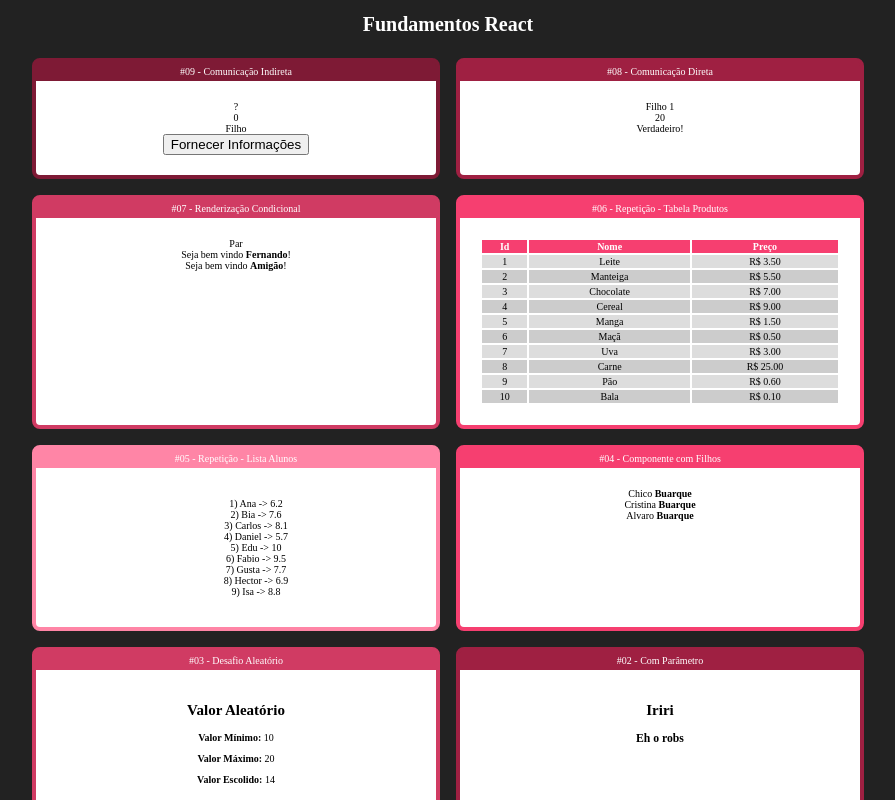
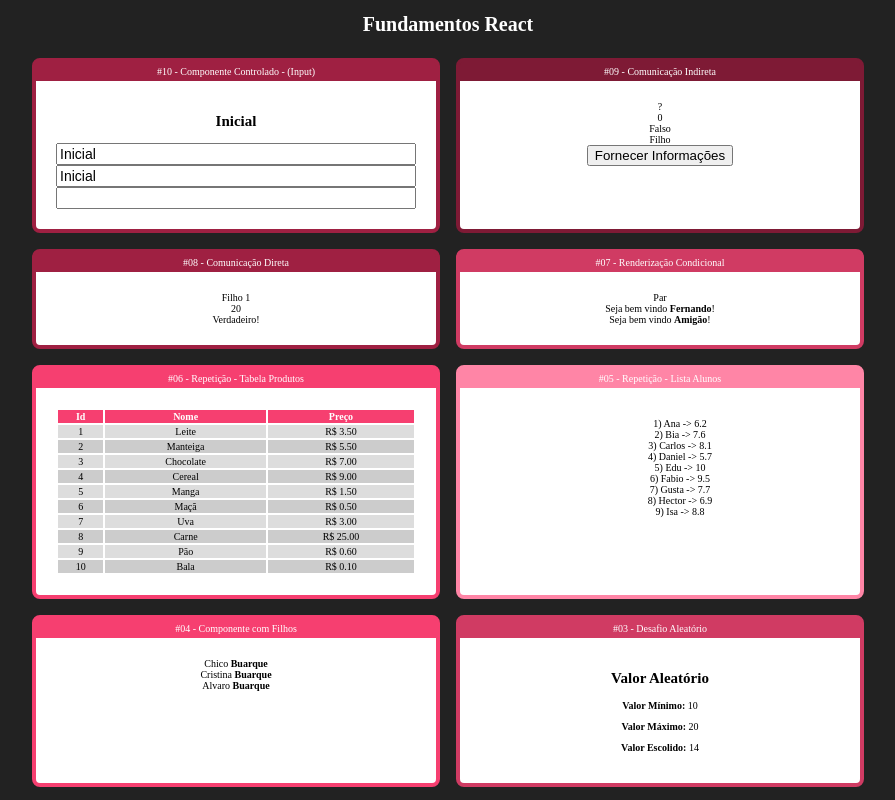
Before and after one commit to DisistiNao/Fundamentos-React, a React (Create React App) app: page / in a window 1280 px wide. Shown: the top 800 px of the page, without its empty margins (192-1087 px from the left). Built offline with nearby package versions, Linux system fonts and the light colour scheme.

Commit message:
Comp com Estado e Controlado

```diff
--- a/src/App.jsx
+++ b/src/App.jsx
@@ -1,6 +1,7 @@
 import "./App.css"
 import React from 'react'
 
+import Input from "./components/formulario/Input"
 import IndiretaPai from "./components/comunicacao/IndiretaPai"
 import DiretaPai from "./components/comunicacao/DiretaPai"
 import UsuarioInfo from "./components/condicional/UsuarioInfo"
@@ -18,6 +19,9 @@ export default () => (
     <div className="app">
         <h1>Fundamentos React</h1>
         <div className="cards">
+            <Card titulo="#10 - Componente Controlado - (Input)" color="#9f2042">
+                <Input />
+            </Card>
             <Card titulo="#09 - Comunicação Indireta" color="#7e1a35">
                 <IndiretaPai />
             </Card>
--- a/src/components/comunicacao/IndiretaFilho.jsx
+++ b/src/components/comunicacao/IndiretaFilho.jsx
@@ -1,12 +1,15 @@
 import React from "react"
 
 export default (props) => {
+    const gerarIdade = (min, max) => parseInt(Math.random() * (max - min)) + min
+    const gerarNerd = () => Math.random() > 0.5
+
     return (
         <div>
             <div>Filho</div>
             <button onClick={
                 function (e) {
-                    props.quandoClicar("João", 53, true)
+                    props.quandoClicar("João", gerarIdade(50, 70), gerarNerd())
                 }
             }>
                 Fornecer Informações
--- a/src/components/comunicacao/IndiretaPai.jsx
+++ b/src/components/comunicacao/IndiretaPai.jsx
@@ -1,17 +1,17 @@
-import React from "react"
+import React, {useState} from "react"
 import IndiretaFilho from "./IndiretaFilho"
 
 export default (props) => {
-    let nome = '?'
-    let idade = 0
-    let nerd = false
+    const [nome, setNome] = useState("?")
+    const [idade, setIdade] = useState(0)
+    const [nerd, setNerd] = useState(false)
 
-    function fornecerInformaçoes(nomeParametro, idadeParametro, nerdParametro) {
-        nome = nomeParametro
-        idade = idadeParametro
-        nerd = nerdParametro
+    function fornecerInformaçoes(nome, idade, nerd) {
+        setNome(nome)
+        setIdade(idade)
+        setNerd(nerd)
 
-        console.log(nome, idade, nerd)
+        // console.log(nome, idade, nerd)
     }
 
     return (
@@ -19,7 +19,7 @@ export default (props) => {
             <div>
                 <div>{nome}</div>
                 <div>{idade}</div>
-                <div>{nerd}</div>
+                <div>{nerd ? "Verdadeiro" : "Falso"}</div>
             </div>
             <IndiretaFilho quandoClicar={fornecerInformaçoes}/>
         </div>
--- /dev/null
+++ b/src/components/formulario/Input.css
@@ -0,0 +1,8 @@
+.Input {
+    display: flex;
+    flex-direction: column;
+}
+
+.Input input {
+    font-size: 1.4rem;
+}
--- /dev/null
+++ b/src/components/formulario/Input.jsx
@@ -0,0 +1,19 @@
+import "./Input.css"
+import React, {useState} from "react"
+
+export default (props) => {
+    const [valor, setValor] = useState("Inicial")
+
+    function quandoMudar (e) {setValor(e.target.value)}
+
+    return (
+        <div>
+            <h2>{valor}</h2>
+            <div className="Input">
+                <input value={valor} onChange={quandoMudar}/>
+                <input value={valor} readOnly/>
+                <input value={undefined} />
+            </div>
+        </div>
+    )
+}
```
